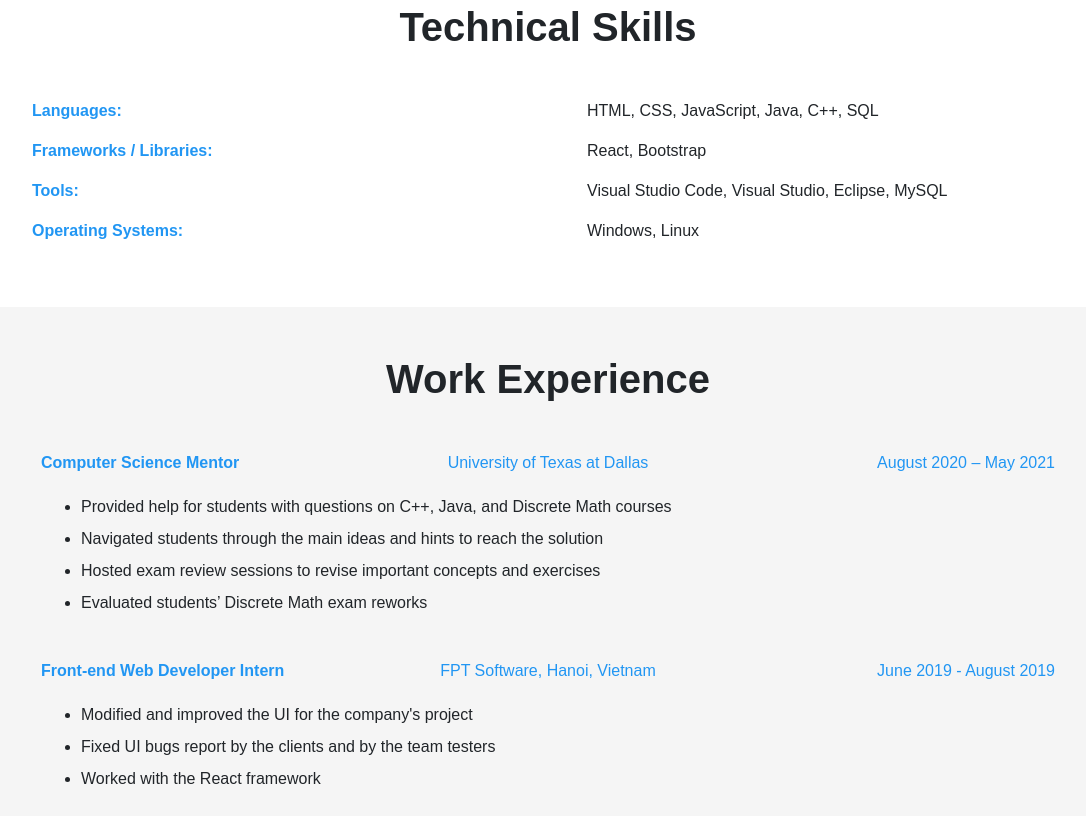
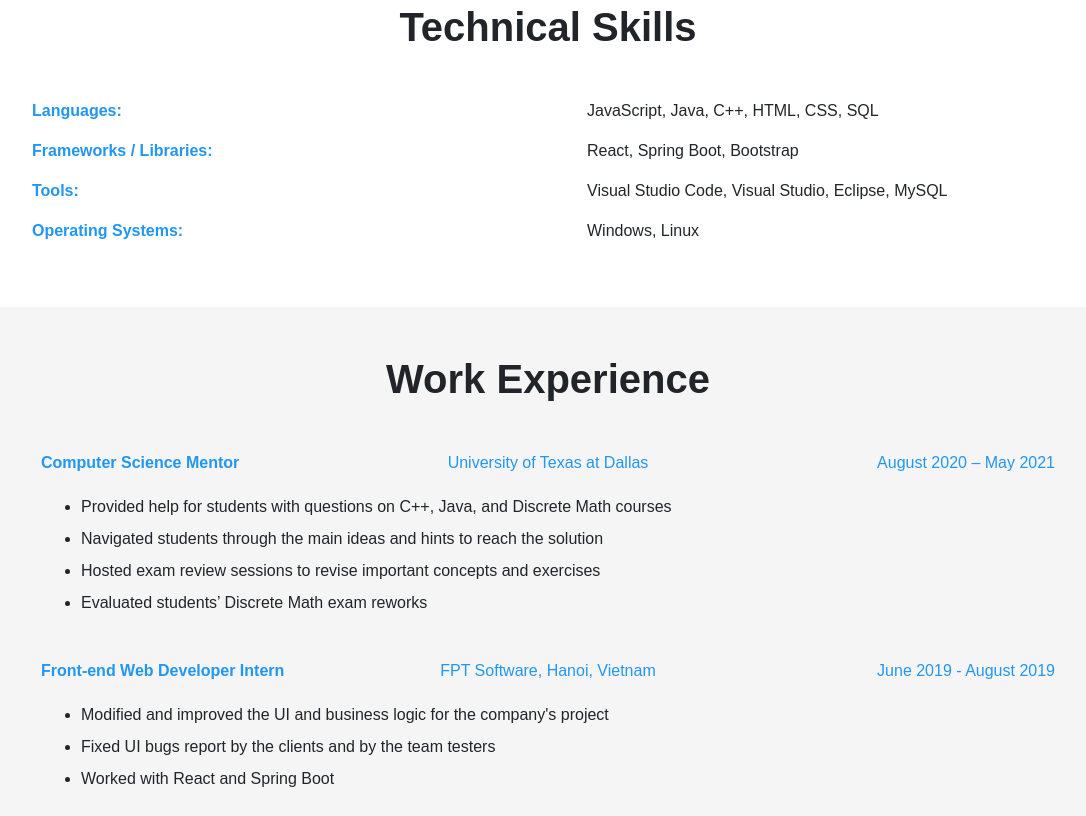
Before and after one commit to tuannguyen21/tuannguyen21.github.io, a plain HTML site: page index.html in a window 1280 px wide. Shown: the part 2124-2940 px from the top of the page, without its empty margins (92-1178 px from the left). Drawn offline with Linux system fonts and the light colour scheme.

Commit message:
Update index.html

```diff
--- a/index.html
+++ b/index.html
@@ -160,7 +160,7 @@
           Computer Science in the University of Texas at Dallas. My cumulative GPA is 3.93 / 4.00 and I graduated in May 2021.
         </p>
         <p class="lead grey-text text-center w-responsive mx-auto">When not having schoolwork, I spend my time
-          reading and learning new front-end technologies, like Bootstrap, React and Angular.
+          reading and learning new front-end technologies, like React and Redux.
         </p>
       </div>
     </section>
@@ -342,7 +342,7 @@
             </div>
             <div class="col-md-2"></div>
             <div class="col-md-6">
-              <p class="pl-4 text-md-left text-sm-center">HTML, CSS, JavaScript, Java, C++, SQL</p>
+              <p class="pl-4 text-md-left text-sm-center">JavaScript, Java, C++, HTML, CSS, SQL</p>
             </div>
           </div>
 
@@ -352,7 +352,7 @@
             </div>
             <div class="col-md-2"></div>
             <div class="col-md-6">
-              <p class="pl-4 text-md-left text-center">React, Bootstrap</p>
+              <p class="pl-4 text-md-left text-center">React, Spring Boot, Bootstrap</p>
             </div>
           </div>
 
@@ -430,9 +430,9 @@
 
         <div class="px-5">
           <ul>
-            <li class="py-1">Modified and improved the UI for the company's project</li>
+            <li class="py-1">Modified and improved the UI and business logic for the company's project</li>
             <li class="py-1">Fixed UI bugs report by the clients and by the team testers</li>
-            <li class="py-1">Worked with the React framework</li>
+            <li class="py-1">Worked with React and Spring Boot</li>
           </ul>
         </div>
 
```
